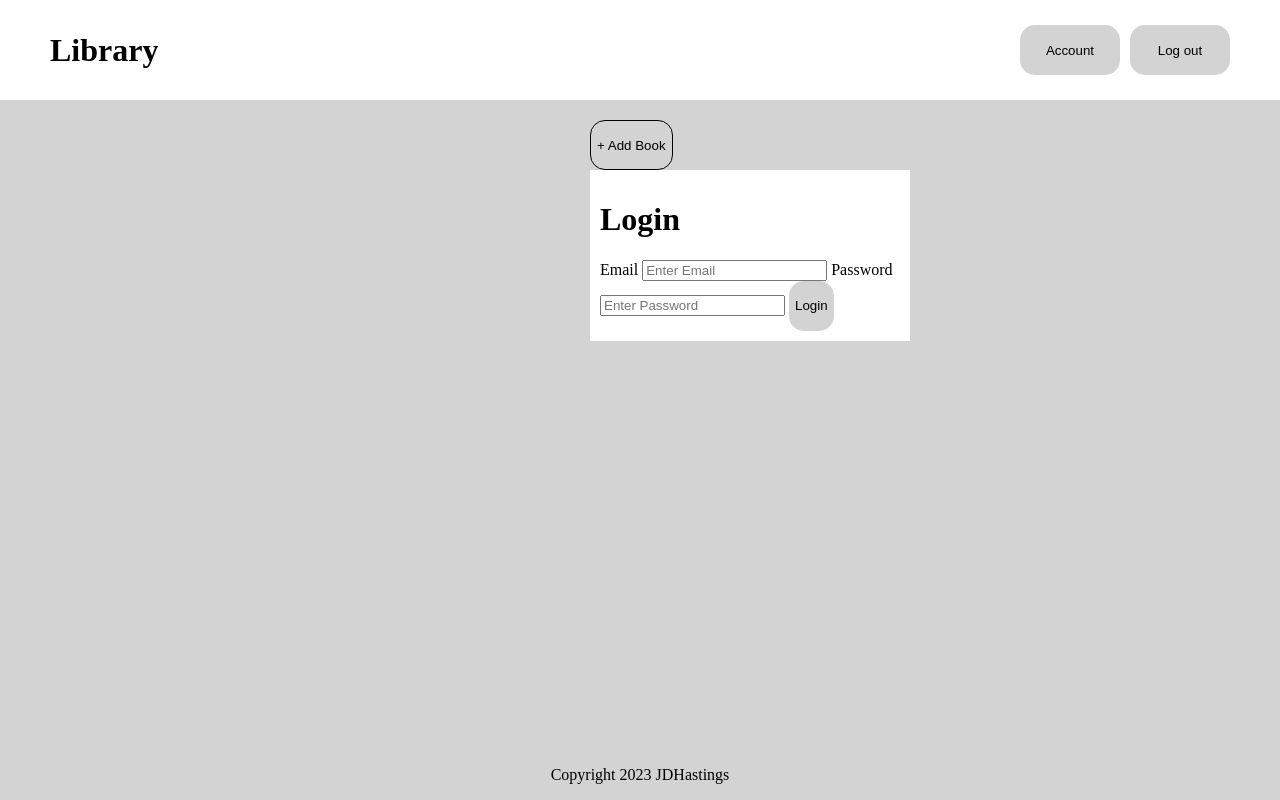
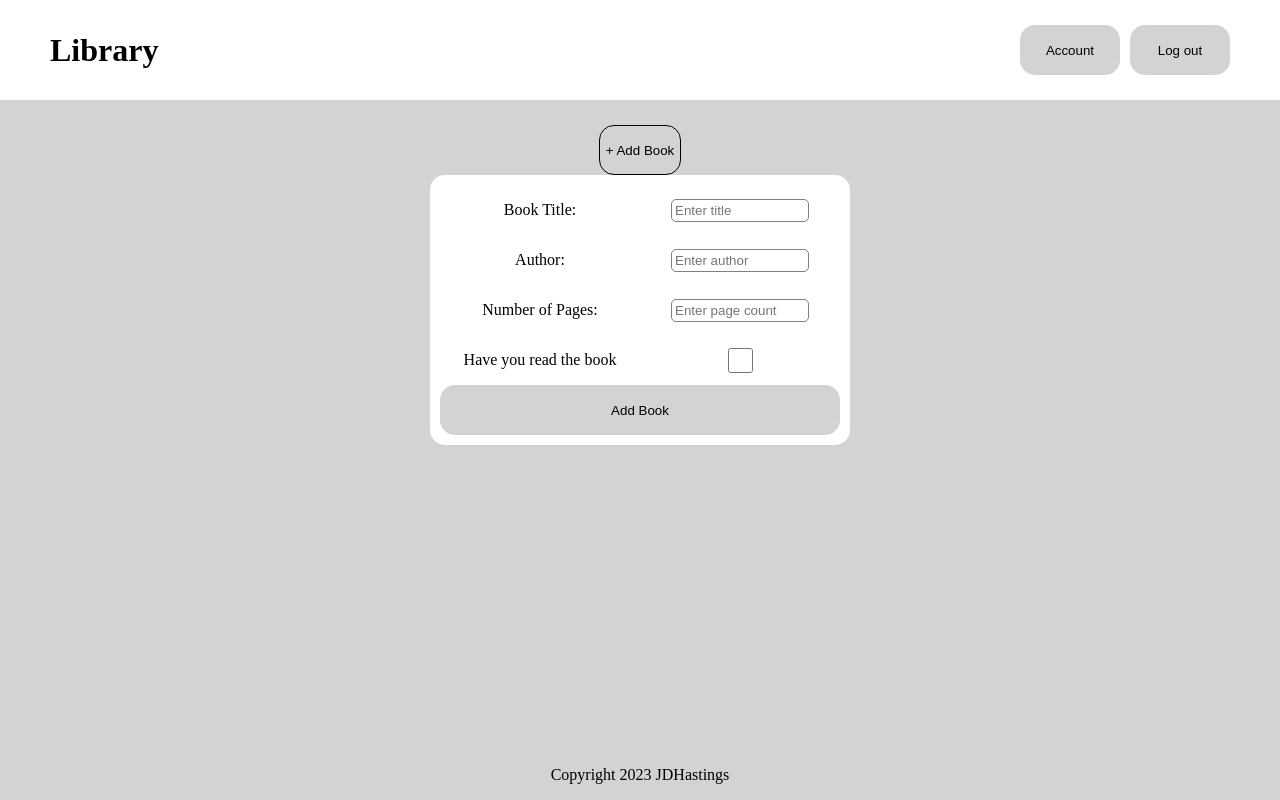
Before and after one commit to JDHastings/library, a plain HTML site: page index.html in a window 1280 px wide. Both pictures are taken after a click on the button "+ Add Book". Drawn offline with Linux system fonts and the light colour scheme.

Commit message:
Functional Library
-~-~-~-~-~-~-~-~-~-~-~-~-~-~-~-~-~-~-~-~-~-~-~-~-~

Fixed the form pop up problem

-~-~-~-~-~-~-~-~-~-~-~-~-~-~-~-~-~-~-~-~-~-~-~-~-~-~-~-~-~-~-~-~-~-~-~-~

```diff
--- a/index.html
+++ b/index.html
@@ -19,15 +19,20 @@
             <div class="form-container">
                 <button class="add-book closed">+ Add Book</button>
                 <div class="form-popup closed-form">
-                    <form action="" class="container-form">
-                        <h1>Login</h1>
-                        <label for="email">Email</label>
-                        <input type="text" placeholder="Enter Email" name="email" required>
+                    <form action="" class="container-form" id="new-book">
+                        <label for="title">Book Title: </label>
+                        <input type="text" placeholder="Enter title" name="title" id="title" required>
 
-                        <label for="pwd">Password</label>
-                        <input type="password" placeholder="Enter Password" name="pwd" required>
+                        <label for="author">Author: </label>
+                        <input type="text" placeholder="Enter author" name="author" id="author" required>
 
-                        <button type="submit" class="btn">Login</button>
+                        <label for="pages">Number of Pages: </label>
+                        <input type="number" placeholder="Enter page count" name="pages" id="pages" required>
+
+                        <label for="read-status">Have you read the book</label>
+                        <input type="checkbox" name="read-status" id="read-status">
+
+                        <button type="submit">Add Book</button>
                     </form>
                 </div>
             </div>
--- a/javascript.js
+++ b/javascript.js
@@ -1,4 +1,4 @@
-let myLibrary = [];
+let myLibrary = [Book, Book, Book, Book, Book, Book];
 let removeButtons = document.querySelectorAll('.remove');
 let readButtons = document.querySelectorAll('.read');
 let unreadButtons = document.querySelectorAll('.unread');
@@ -10,8 +10,8 @@ function Book(title, author, pages, read){
     this.read = read
 }
 
-function addBookToLibrary(){
-    myLibrary.push(new Book(prompt("Title of book: "), prompt("Author of book:"), prompt("Number of pages:"), prompt("Have you read the book?")));
+function addBookToLibrary(newTitle, newAuthor, newPages, newRead){
+    myLibrary.push(new Book(newTitle, newAuthor, newPages, newRead));
     displayUpdate();
 }
 
@@ -118,9 +118,20 @@ function closeForm(){
 
 function openForm(){
     const form = document.querySelector('.form-popup');
-    console.log(addBook);
     form.classList.remove('closed-form');
     form.classList.add('open-form');
     addBook.classList.remove('closed');
     addBook.classList.add('open');
 }
+
+let newBook = document.getElementById("new-book");
+newBook.addEventListener("submit", (e) => {
+    e.preventDefault();
+    let title = document.getElementById("title").value;
+    let author = document.getElementById("author").value;
+    let pages = document.getElementById("pages").value;
+    let read = document.getElementById("read-status").checked;
+    addBookToLibrary(title, author, pages, read);
+    newBook.reset();
+    closeForm();
+});
--- a/styles.css
+++ b/styles.css
@@ -38,8 +38,12 @@ header:first-child {
 }
 
 .form-container {
-    position: fixed;
-    top: 120px;
+    position: sticky;
+    display: flex;
+    align-items: center;
+    justify-content: center;
+    flex-direction: column;
+    top: 10px;
 }
 
 .form-container>button {
@@ -113,9 +117,33 @@ button:hover {
 }
 
 .container-form {
-    max-width: 300px;
+    width: 400px;
     padding: 10px;
     background-color: white;
+    border-radius: 15px;
+    display: grid;
+    grid-template: repeat(5, 1fr) / 200px 200px;
+    align-items: center;
+    justify-items: center;
+}
+
+input[type=checkbox] {
+    width: 25px;
+    height: 25px;
+}
+
+input {
+    width: 130px;
+    padding: 3px;
+    margin: 0px;
+    border: 1px solid grey;
+    border-radius: 5px;
+}
+
+form>button {
+    grid-column-start: 1;
+    grid-column-end: 3;
+    justify-self: stretch;
 }
 
 .closed-form {
```
